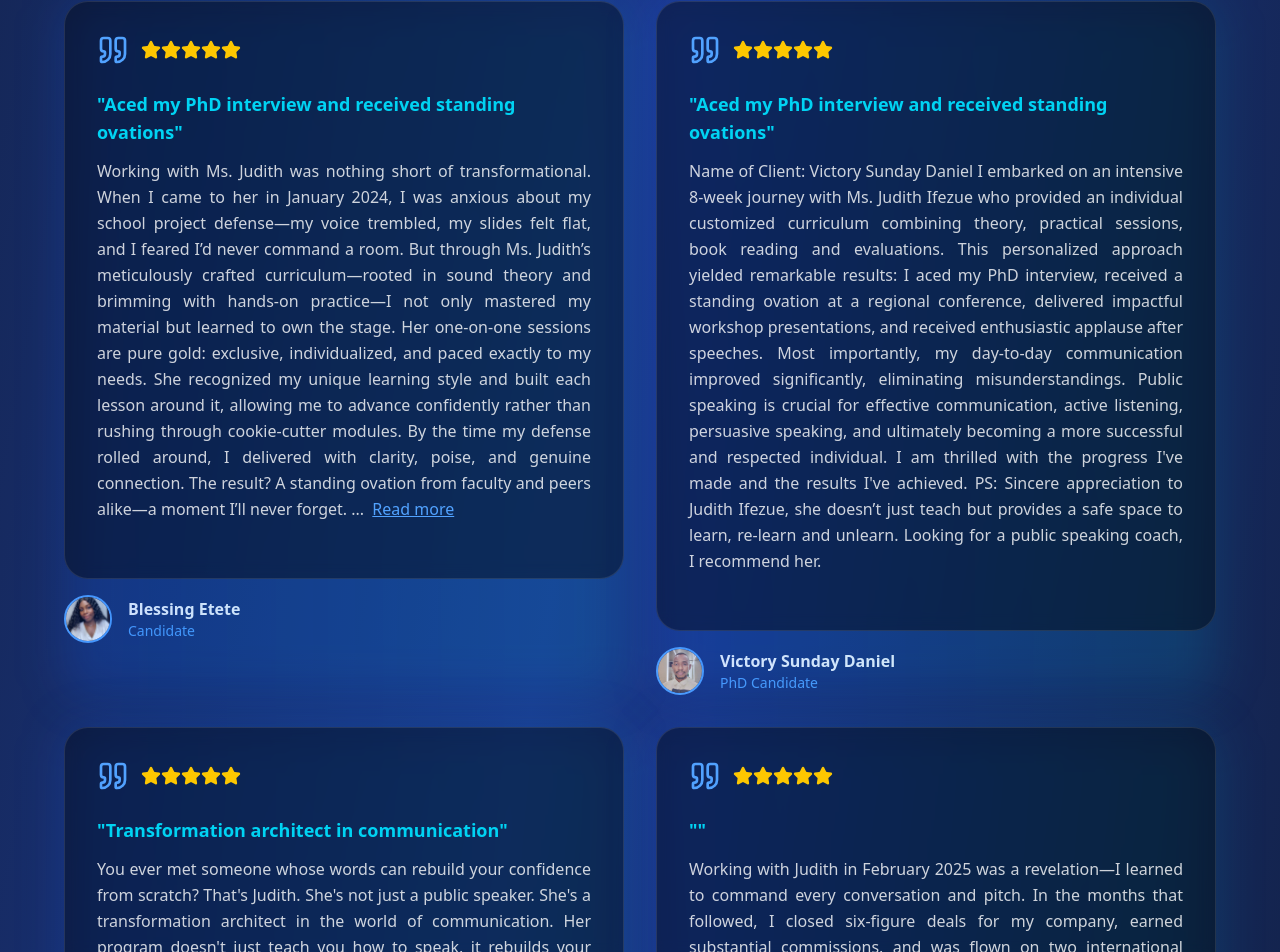
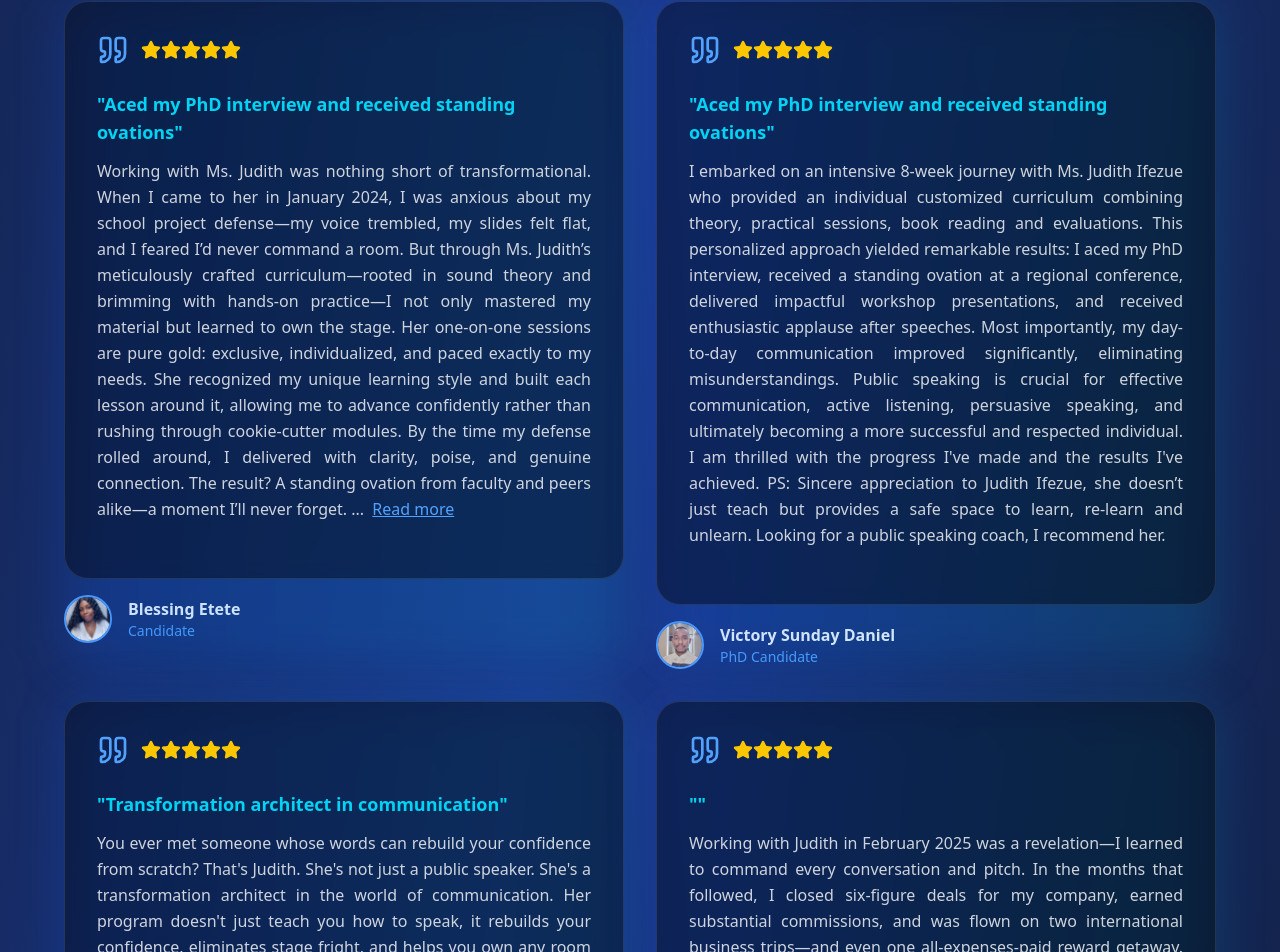
Before and after one commit to rdghostmann/Speak10xbetter, a Next.js app: page / in a window 1280 px wide. Shown: the part 3498-4450 px from the top of the page. Built offline with nearby package versions, Linux system fonts and the light colour scheme.

Commit message:
added fixes NAV and roboto font III

```diff
--- a/components/Testimonials/Testimonials.jsx
+++ b/components/Testimonials/Testimonials.jsx
@@ -99,7 +99,6 @@ If you’re serious about transforming your communication skills—whether it’
       name: "Victory Sunday Daniel",
       role: "PhD Candidate",
       content: `
-      Name of Client: Victory Sunday Daniel
 
 I embarked on an intensive 8-week journey with Ms. Judith Ifezue who provided an individual customized curriculum combining theory, practical sessions, book reading and evaluations.
 
```
